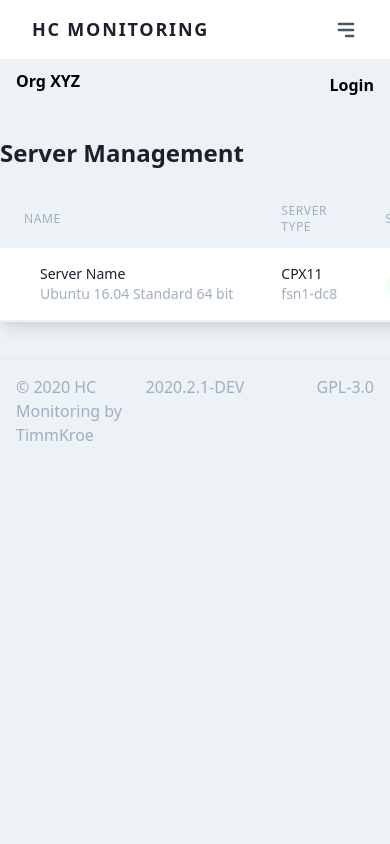
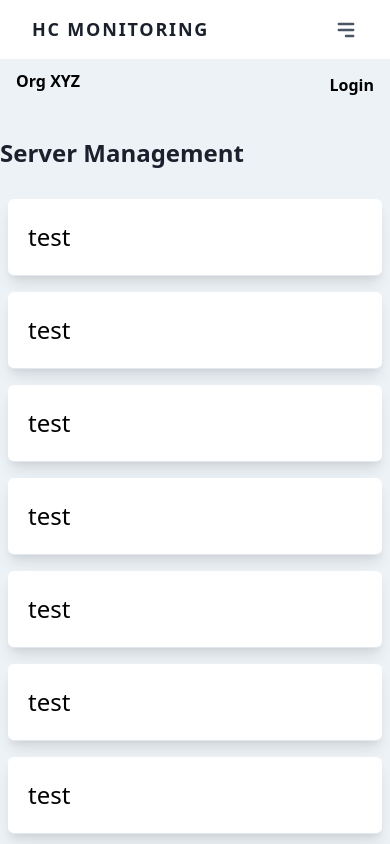
Before and after one commit to TimmKroe/HCMonitoring.WebAPP, a Vue app: page /srv-management in a window 390 px wide. Shown: the top 844 px of the page. Built offline with nearby package versions, Linux system fonts and the light colour scheme.

Commit message:
optimized SrvManagement.vue for mobile
Signed-off-by: TimmKroe <kroeger.timm@gmx.de>

```diff
--- a/src/pages/SrvManagement.vue
+++ b/src/pages/SrvManagement.vue
@@ -5,7 +5,7 @@
 
 
         <div class="flex flex-col">
-            <div class="-my-2 py-2 overflow-x-auto sm:-mx-6 sm:px-6 lg:-mx-8 lg:px-8 pb-5">
+            <div class="-my-2 py-2 overflow-x-auto sm:-mx-6 sm:px-6 lg:-mx-8 lg:px-8 pb-5 hidden md:block">
                 <div class="align-middle inline-block min-w-full shadow-lg overflow-hidden sm:rounded-lg border-b border-gray-200">
                     <table class="min-w-full">
                         <thead>
@@ -67,6 +67,15 @@
                     </table>
                 </div>
             </div>
+
+
+            <div v-for="(backup, i) in 10" :key="i" class="md:hidden">
+                <div class="bg-white shadow-lg rounded-md p-5 m-2 flex items-center justify-between border-b">
+                <span class="text-2xl">
+                    test
+                </span>
+                </div>
+            </div>
         </div>
 
     </div>
```
